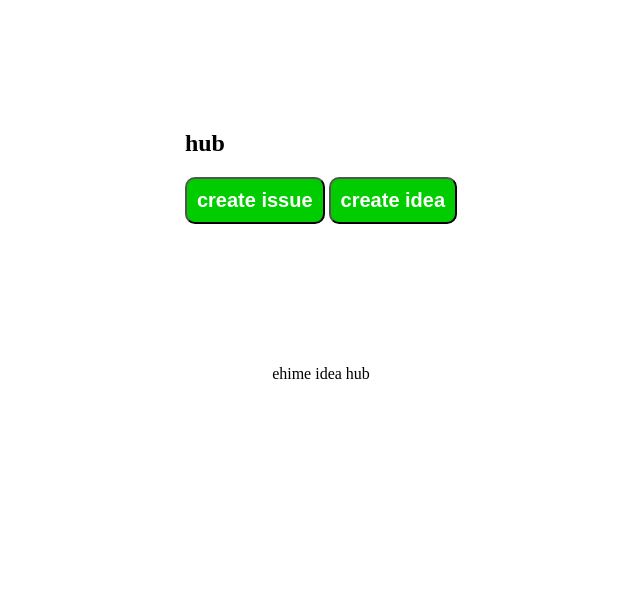
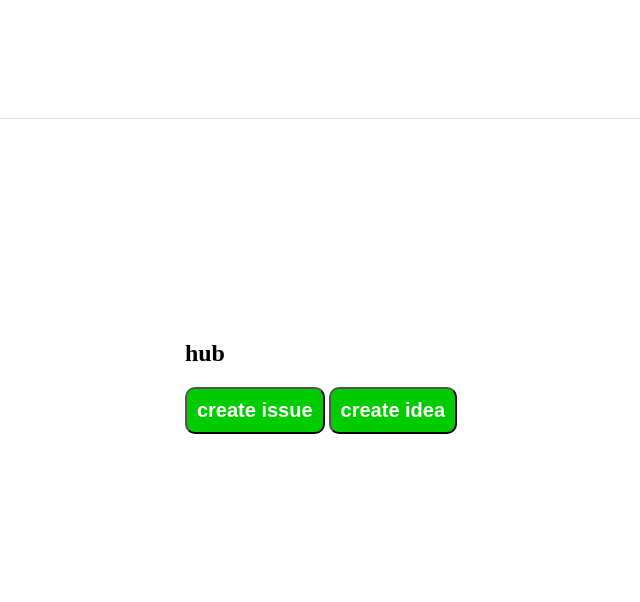
Before and after one commit to ehime-dev/ehime-idea-hub, a plain HTML site: page index.html in a window 1280 px wide. Shown: the part 198-800 px from the top of the page, without its empty margins (327-967 px from the left). Drawn offline with Linux system fonts and the light colour scheme.

Commit message:
add hr tag

```diff
--- a/index.html
+++ b/index.html
@@ -8,6 +8,7 @@
         <header>
             <h1>ehime idea hub</h1>
         </header>
+        <hr>
         <article>
             <section>
                 <h2>hub</h2>
@@ -15,6 +16,7 @@
                 <button>create idea</button>
             </section>
         </article>
+        <hr>
         <footer>
             ehime idea hub
         </footer>
--- a/style.css
+++ b/style.css
@@ -15,6 +15,7 @@ header {
 }
 article {
     width: 1000px;
+    height: 500px;
     display: flex;
     flex-direction: column;
     justify-content: center;
@@ -28,6 +29,12 @@ footer {
     justify-content: center;
     align-items: center;
 }
+hr {
+    width: 1000px;
+    height: 1px;
+    border: none;
+    background-color: #dddddd;
+}
 button {
     color: white;
     background: #00cc00;
```
